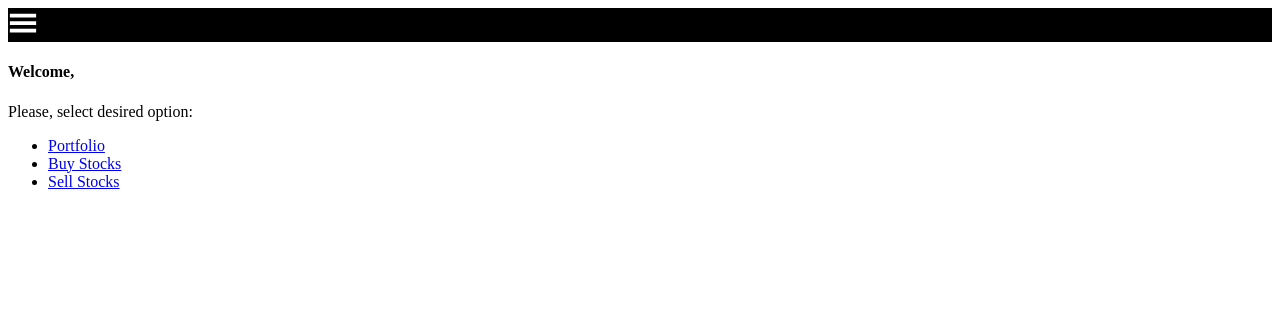
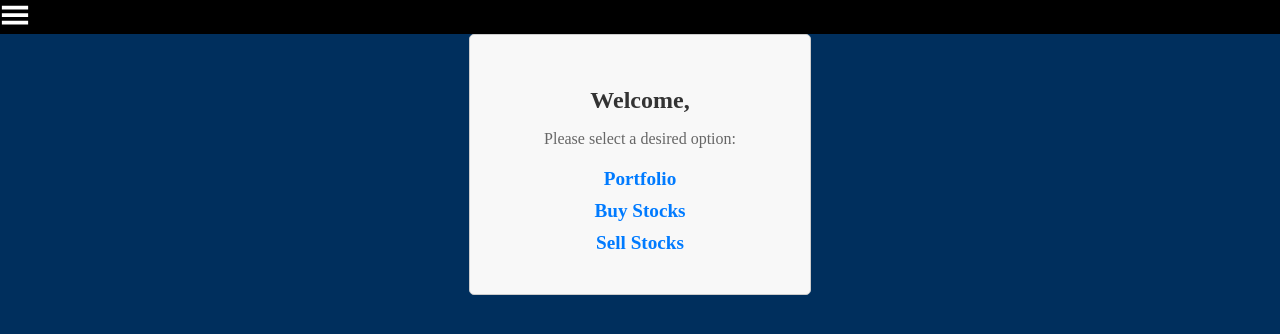
Before and after one commit to stellagress/p5-python-finance-project, a React (Create React App) app in the folder client/: page /account in a window 1280 px wide. Shown: the top 334 px of the page. Built offline with nearby package versions, Linux system fonts and the light colour scheme; no server answers.

Commit message:
adds style to Home/AccountNav/Logout.js page

```diff
--- a/client/src/components/AccountNav.js
+++ b/client/src/components/AccountNav.js
@@ -1,37 +1,40 @@
 import React from "react";
 import { Link } from "react-router-dom";
+import "./cssInfo/AccountNav.css";
+
 
 
 function AccountNav({ user }) {
+  return (
+    <div className="account-nav-container">
+      <section className="nav-acct-menu">
+        <h4 className="welcome-text">Welcome, {user?.first_name}</h4>
+        <p className="select-option-text">Please select a desired option:</p>
 
-  return (
-    <div>
-      <section className="nav-acct-menu">
-        <h4>Welcome, {user?.first_name}</h4>
-        <p>Please, select desired option:</p>
-
-        <ul>
-          <li>
-            <Link to="/account/portfolio">
+        <ul className="nav-list">
+          <li className="nav-item">
+            <Link to="/account/portfolio" className="nav-link">
               Portfolio
             </Link>
           </li>
-          <li>
-            <Link to="/account/buy_stocks">
-               Buy Stocks</Link>
+          <li className="nav-item">
+            <Link to="/account/buy_stocks" className="nav-link">
+              Buy Stocks
+            </Link>
           </li>
-          <li>
-            <Link to="/account/sell_stocks">
-               Sell Stocks</Link>
+          <li className="nav-item">
+            <Link to="/account/sell_stocks" className="nav-link">
+              Sell Stocks
+            </Link>
           </li>
         </ul>
       </section>
-
     </div>
   );
 }
 
 export default AccountNav;
+
 
 
 
--- a/client/src/components/Home.js
+++ b/client/src/components/Home.js
@@ -1,5 +1,6 @@
+import "../index.css";
 import React from "react";
-import "../index.css";
+
 
 
 function Home() {
--- a/client/src/components/Portfolio.js
+++ b/client/src/components/Portfolio.js
@@ -1,6 +1,4 @@
-
 import React, { useEffect, useState } from "react";
-
 
 function Portfolio({ user }) {
   const [portfolioStocks, setPortfolioStocks] = useState([]);
@@ -16,6 +14,8 @@ function Portfolio({ user }) {
   return (
     <div>
       <h4>Portfolio Page:</h4>
+      {portfolioStocks.length > 0 ? (
+
         <ul>
           {portfolioStocks.map((portfolioStock, index) => (
             <li key={index}>
@@ -32,11 +32,60 @@ function Portfolio({ user }) {
             </li>
           ))}
         </ul>
+      ) : (
+        <h5>
+          You currently do not have shares added. Please visit Buy Stocks to add shares to your portfolio.
+        </h5>
+      )}
     </div>
   );
 }
 
 export default Portfolio;
+
+
+
+
+
+
+// import React, { useEffect, useState } from "react";
+
+
+// function Portfolio({ user }) {
+//   const [portfolioStocks, setPortfolioStocks] = useState([]);
+
+//   useEffect(() => {
+//     const portfolioStocksData = user?.portfolios[0]?.portfolio_stocks;
+
+//     if (Array.isArray(portfolioStocksData)) {
+//       setPortfolioStocks(portfolioStocksData);
+//     }
+//   }, [user]);
+
+//   return (
+//     <div>
+//       <h4>Portfolio Page:</h4>
+//       <ul>
+//         {portfolioStocks.map((portfolioStock, index) => (
+//           <li key={index}>
+//             <div>
+//               <p>Company: {portfolioStock.stock.name}</p>
+//               <p>Current Dividend Yield: {portfolioStock.stock.current_dividend_yield}</p>
+//               <p>Market Percentage Variation: {portfolioStock.stock.market_percentage_variation}</p>
+//             </div>
+//             <div>
+//               <p>Shares Quantity: {portfolioStock.shares_quantity}</p>
+//               <p>Price per Share: ${portfolioStock.price_per_share}</p>
+//               <p>------------------------------------</p>
+//             </div>
+//           </li>
+//         ))}
+//       </ul>
+//     </div>
+//   );
+// }
+
+// export default Portfolio;
 
 
 
--- a/client/src/components/SellStocks.js
+++ b/client/src/components/SellStocks.js
@@ -92,7 +92,7 @@ function SellStocks({ user }) {
             </div>
             <div>
               <p>Shares Quantity: {portfolioStock.shares_quantity}</p>
-              <p>Price per Share: {portfolioStock.price_per_share}</p>
+              <p>Price per Share: ${portfolioStock.price_per_share}</p>
               <Formik
                 initialValues={{
                   quantity: "",
--- /dev/null
+++ b/client/src/components/cssInfo/AccountNav.css
@@ -0,0 +1,54 @@
+
+.account-nav-container {
+    background-color: #f8f8f8;
+    border: 1px solid #ccc;
+    border-radius: 5px;
+    padding: 20px;
+    width: 300px;
+    margin: 0 auto;
+  }
+
+  .nav-acct-menu {
+    text-align: center;
+  }
+
+  .welcome-text {
+    font-size: 1.5rem;
+    margin-bottom: 10px;
+    color: #333;
+  }
+
+  .select-option-text {
+    font-size: 1rem;
+    color: #666;
+  }
+
+  .nav-list {
+    list-style-type: none;
+    padding: 0;
+    margin: 20px 0;
+  }
+
+  .nav-item {
+    margin-bottom: 10px;
+  }
+
+  .nav-link {
+    text-decoration: none;
+    color: #007bff;
+    font-weight: bold;
+    font-size: 1.2rem;
+    transition: color 0.2s ease;
+  }
+
+  .nav-link:hover {
+    color: #0056b3;
+  }
+
+
+  body {
+    background-color: #002f5d;
+    /* background-color: #62a78b;  */
+    margin: 0;
+    padding: 0;
+  }
--- /dev/null
+++ b/client/src/components/cssInfo/Logout.css
@@ -0,0 +1,43 @@
+
+.image-2 {
+    max-width: 100%; /* Ensure the image doesn't exceed its container width */
+    border-radius: 8px; /* Add rounded corners to the image */
+    box-shadow: 0 4px 8px rgba(0, 0, 0, 0.2); /* Add a subtle box shadow */
+  }
+
+
+
+  .image-center {
+  text-align: center;
+  margin-top: 30px; /* Add spacing above the image */
+}
+
+
+
+.title {
+    font-size: 26px;
+    font-weight: bold;
+    margin-bottom: 16px; /* Add spacing below the title */
+    text-align: center;
+    color: rgb(218, 204, 49);
+
+  }
+
+
+
+  .logout-p {
+    font-size: 16px;
+    text-align: center;
+    font-style: Arial;
+    color: rgb(218, 204, 49);
+    font-weight: bold;
+  }
+
+
+  .Logout-page {
+    display: flex;
+    flex-direction: column;
+    align-items: center;
+    justify-content: center;
+    background-color: #002f5d;
+  }
```
Also changed, not shown: client/src/components/Logout.js (+7 -8 lines), 1 other file (tests, documents, lock files or other folders). Lines whose indentation alone changed are shown as unchanged.
